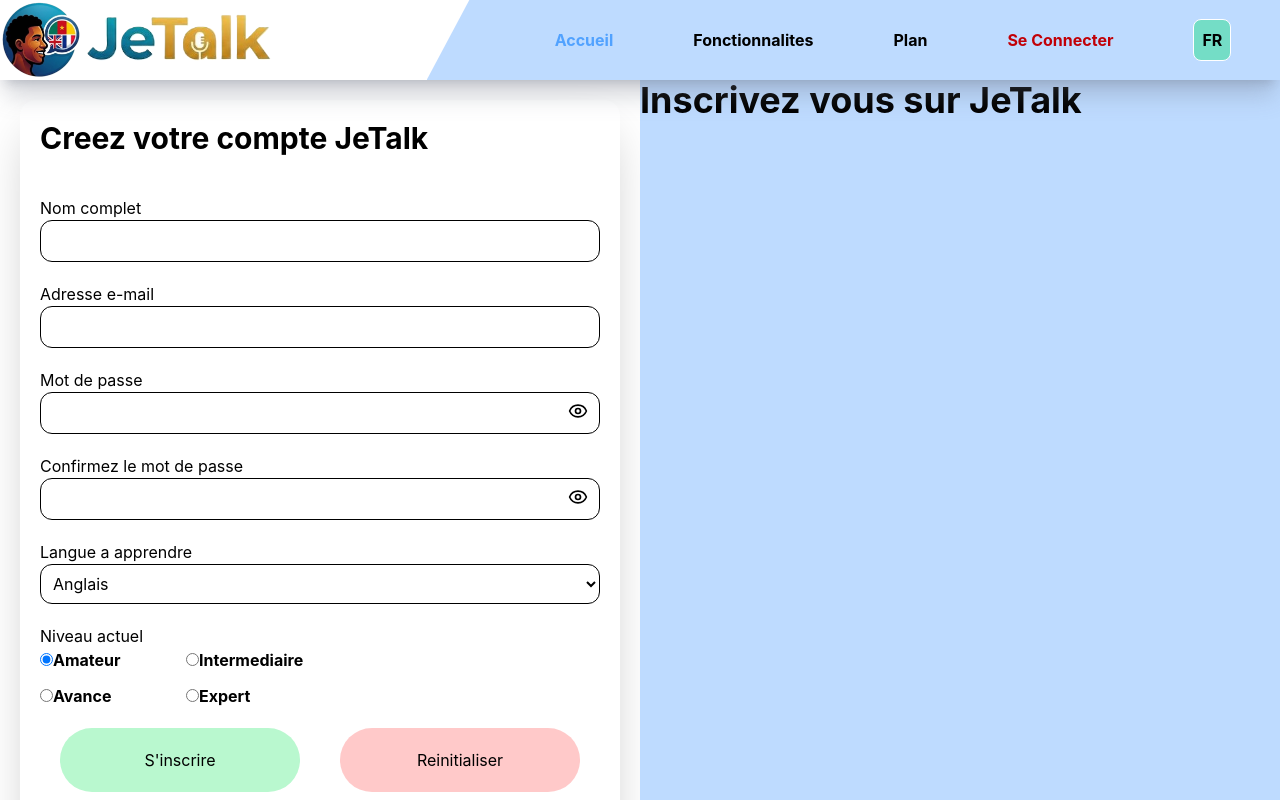
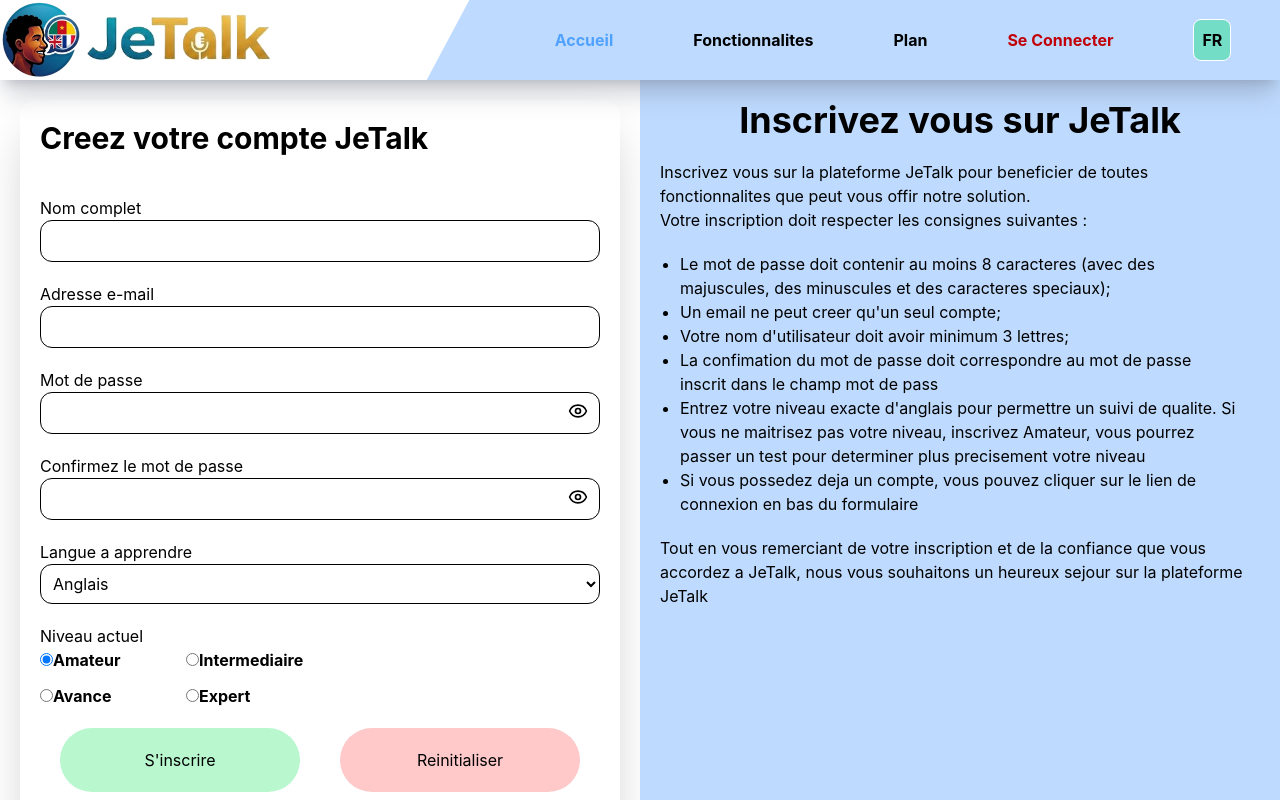
Before and after one commit to BIves2/JeTalk, a React (Vite) app: page /signup in a window 1280 px wide. Shown: the top 800 px of the page. Built offline with nearby package versions, Linux system fonts and the light colour scheme.

Commit message:
Instructions added on signup page

```diff
--- a/src/NotFound404.jsx
+++ b/src/NotFound404.jsx
@@ -1,6 +1,9 @@
 import Footer from "./Footer"
 import NavBar from "./NavBar"
-
+/**
+ * Page returned when a page is not finded by the render server
+ * @returns page of 404 error
+ */
 function NotFound404(){
     return (
         <div className="pt-30">
--- a/src/SignUp.jsx
+++ b/src/SignUp.jsx
@@ -15,6 +15,7 @@
         <div className="min-h-screen flex flex-col">
             <NavBar />
             <div className="pt-20 flex flex-col md:flex-row flex-1">
+                {/**Left Section of signup page*/}
                 <form className="w-full md:w-1/2 p-5">
 
                     <fieldset className="flex flex-col p-5 rounded-2xl shadow-2xl">
@@ -89,9 +90,23 @@
                     </fieldset>
 
                 </form>
-                <div className="w-full md:w-1/2 bg-blue-200 md:flex hidden">
-                    <h1 className="text-4xl text-center font-bold">Inscrivez vous sur JeTalk</h1>
+                {/**Right section of the signup page */}
+                <div className="w-full md:w-1/2 bg-blue-200 md:flex hidden flex-col p-5">
+                    <h1 className="text-4xl text-center font-bold pb-5">Inscrivez vous sur JeTalk</h1>
+                    <p>Inscrivez vous sur la plateforme JeTalk pour beneficier de toutes fonctionnalites que peut vous offir notre solution.
+                        <br />Votre inscription doit respecter les consignes suivantes :
+                        <ul className="list-disc p-5">
+                            <li>Le mot de passe doit contenir au moins 8 caracteres (avec des majuscules, des minuscules et des caracteres speciaux);</li>
+                            <li>Un email ne peut creer qu'un seul compte;</li>
+                            <li>Votre nom d'utilisateur doit avoir minimum 3 lettres;</li>
+                            <li>La confimation du mot de passe doit correspondre au mot de passe inscrit dans le champ mot de pass</li>
+                            <li>Entrez votre niveau exacte d'anglais pour permettre un suivi de qualite. Si vous ne maitrisez pas votre niveau, inscrivez Amateur, vous pourrez passer un test pour determiner plus precisement votre niveau</li>
+                            <li>Si vous possedez deja un compte, vous pouvez cliquer sur le lien de connexion en bas du formulaire</li>
+                        </ul>
+                        Tout en vous remerciant de votre inscription et de la confiance que vous accordez a JeTalk, nous vous souhaitons un heureux sejour sur la plateforme JeTalk
+                    </p>
                 </div>
+
             </div>
             <Footer />
         </div>
```
